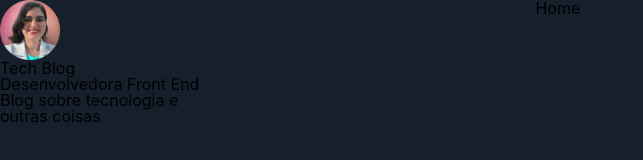
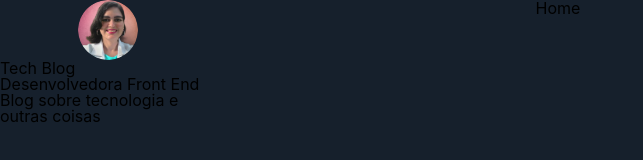
Before and after one commit to rebecarivas/gatsby-blog-course, a Gatsby site: page / in a window 1280 px wide. Shown: the whole page, without its empty margins (0-643 px from the left). Built offline with nearby package versions, Linux system fonts and the light colour scheme; Gatsby itself is replaced by a stand-in of ours.

Commit message:
feat: adiciona estilo ao avatar

```diff
--- a/src/components/Avatar/index.js
+++ b/src/components/Avatar/index.js
@@ -1,6 +1,6 @@
 import React from "react"
 import { useStaticQuery, graphql } from "gatsby"
-import { GatsbyImage } from "gatsby-plugin-image"
+import { AvatarWrapper } from "./style"
 
 const Avatar = () => {
   const { avatarImage } = useStaticQuery(
@@ -14,6 +14,6 @@ const Avatar = () => {
       }
     `
   )
-  return <GatsbyImage image={avatarImage.childImageSharp.gatsbyImageData} />
+  return <AvatarWrapper image={avatarImage.childImageSharp.gatsbyImageData} />
 }
 export default Avatar
--- /dev/null
+++ b/src/components/Avatar/style.js
@@ -0,0 +1,9 @@
+import styled from "styled-components"
+import { GatsbyImage } from "gatsby-plugin-image"
+
+export const AvatarWrapper = styled(GatsbyImage)`
+  border-radius: 50%;
+  height: 3.75rem;
+  margin: auto;
+  width: 3.75rem;
+`
```
